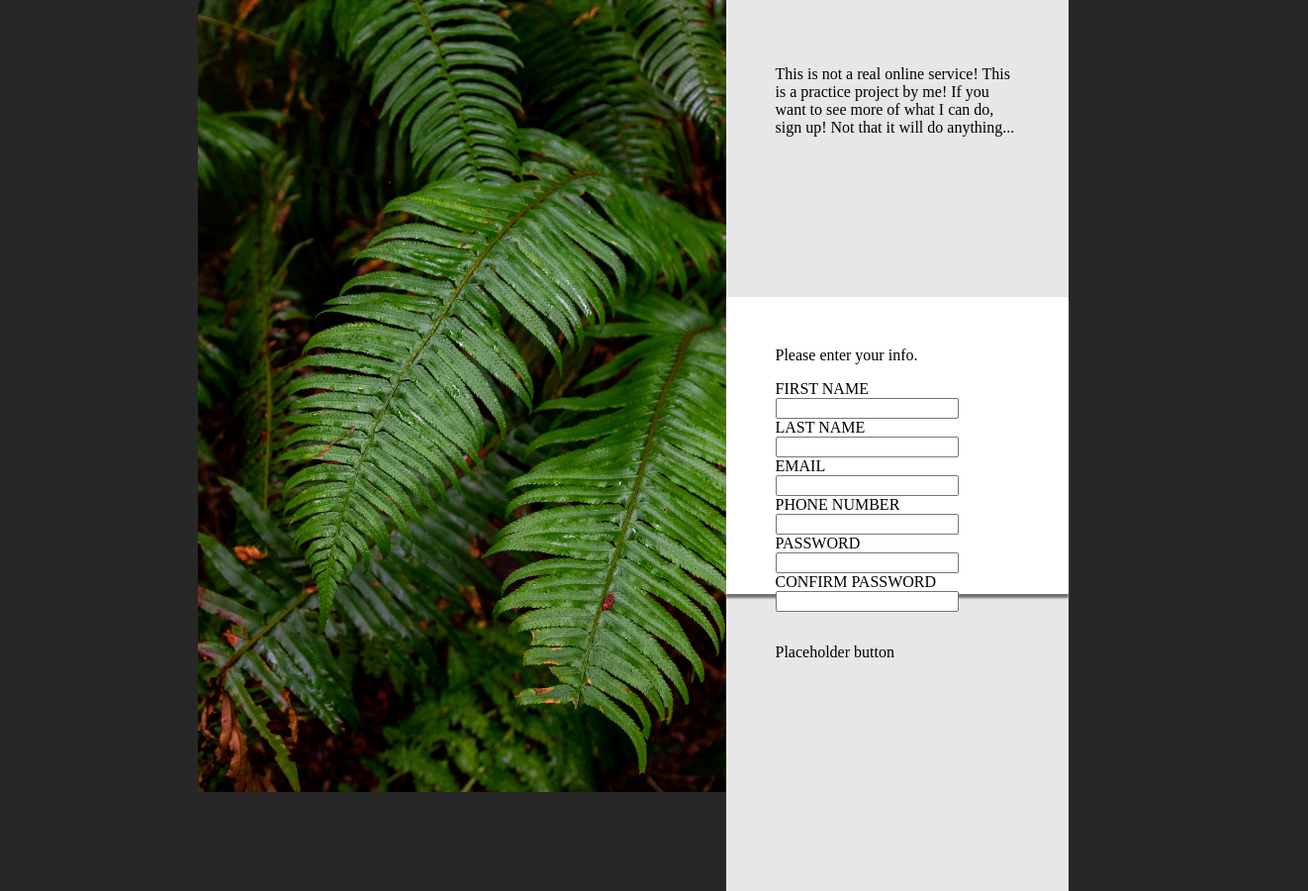
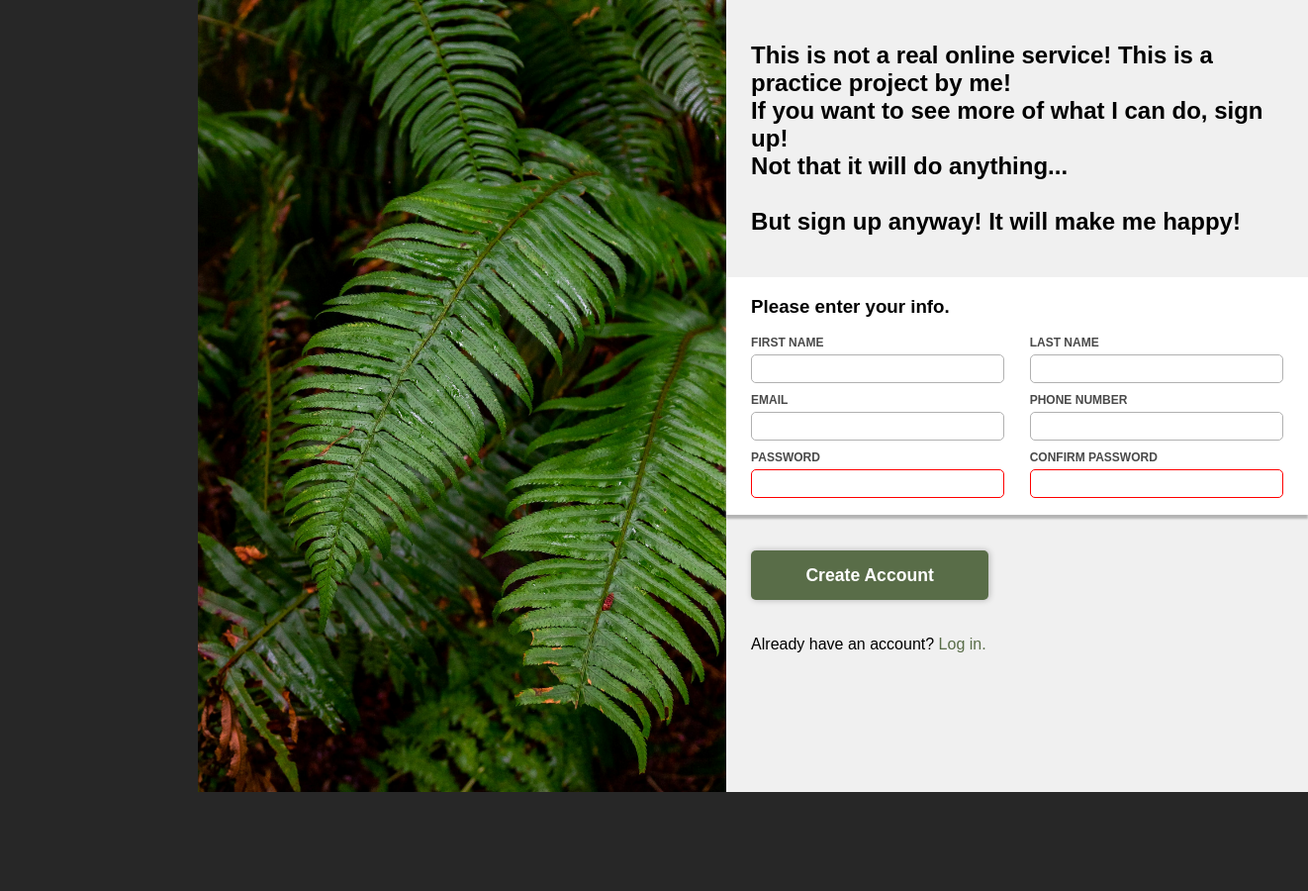
Before and after one commit to Kunbuns/odin-sign-up-form, a plain HTML site: page index.html in a window 1280 px wide. Shown: the whole page at 99% size, 1322 px wide, since content can reach past the window. After the commit the page ends 800 px from the top, so only its background shows below. Drawn offline with Linux system fonts and the light colour scheme.

Commit message:
Add final HTML and CSS

```diff
--- a/index.html
+++ b/index.html
@@ -12,35 +12,42 @@
     </div>
     <div class="content">
         <div class="message">
-            <p>
+            <h2>
                 This is not a real online service! This is a practice project by me!
+                <br/>
                 If you want to see more of what I can do, sign up!
+                <br/>
                 Not that it will do anything...
-            </p>
+                <br/><br/>
+                But sign up anyway! It will make me happy!
+            </h2>
         </div>
         <div class="form-container">
-            <form action="" method="post">
-                <div>
-                    Please enter your info.
-                </div>
-                <p>
+            <h3>Please enter your info.</h3>
+            <form action="" method="get">
+                <div class="form-left">
                     <label for="first-name">FIRST NAME</label>
                     <input type="text" id="first-name" name="first-name">
+                    <label for="email">EMAIL</label>
+                    <input type="email" id="email" name="email">
+                    <label for="password">PASSWORD</label>
+                    <input type="password" id="password" name="password" required>
+                </div>
+                <div class="form-right">
                     <label for="last-name">LAST NAME</label>
                     <input type="text" id="last-name" name="last-name">
-                    <label for="email">EMAIL</label>
-                    <input type="email" id="email" name="email">
                     <label for="phone-number">PHONE NUMBER</label>
                     <input type="tel" id="phone-number" name="phone-number">
-                    <label for="password">PASSWORD</label>
-                    <input type="password" id="password" name="password">
                     <label for="confirm-password">CONFIRM PASSWORD</label>
-                    <input type="password" id="confirm-password" name="confirm-password">
-                </p>
+                    <input type="password" id="confirm-password" name="confirm-password" required>
+                </div>
             </form>
         </div>
         <div class="button-container">
-            Placeholder button
+            </br></br>
+            <button type="submit" class="submit-button">Create Account</button>
+            </br></br></br>
+            Already have an account? <a href="">Log in.</a>
         </div>
     </div>
 </body>
--- a/styles.css
+++ b/styles.css
@@ -1,8 +1,19 @@
+@font-face {
+    font-family: Norse-Bold;
+    src: url(fonts/Norse-Bold.otf);
+}
+
+h2 {
+    font-family: sans-serif;
+}
+
 body {
     display: flex;
     flex-direction: row;
     margin: 0px;
+    padding: 0px;
     background-color: rgb(39, 39, 39);
+    font-family: sans-serif;
 }
 
 .logo {
@@ -16,7 +27,7 @@ body {
     display: flex;
     flex-direction: column;
     justify-content: space-around;
-    background-color: rgb(231, 231, 231);
+    background-color: rgb(240, 240, 240);
     margin-right: 200px;
     border: 50px;
 }
@@ -28,11 +39,70 @@ label, input{
 
 .form-container, .message, .button-container {
     width: auto;
-    height: 200px;
-    padding: 50px;
+    height: 35vh;
+    padding-left: 2vw;
+    padding-right: 2vw;
+}
+
+.message {
+    display: flex;
+    flex-direction: column;
+    justify-content: center;
 }
 
 .form-container {
+    height: 30vh;
+    display: flex;
+    flex-direction: column;
     background-color: white;
-    box-shadow: 0px 4px 2px 0px #727272;
+    box-shadow: 0px 4px 2px 0px #b4b4b4;
 }
+
+form {
+    display: flex;
+    flex-direction: row;
+}
+
+.form-right {
+    padding-left: 2vw;
+}
+
+label {
+    font-size: 0.75rem;
+    font-weight: bold;
+    color: rgb(73, 73, 73);
+    margin-bottom: 5px;
+}
+
+input {
+    margin-bottom: 10px;
+    width: 250px;
+    height: 25px;
+    border: 1px solid #b1b1b1;
+    border-radius: 5px;
+}
+
+input:focus {
+    border: 1px solid blue;
+}
+
+input:invalid {
+    border: 1px solid red;
+}
+
+.submit-button {
+    background-color: #596D48;
+    color: white;
+    border: none;
+    border-radius: 5px;
+    height: 50px;
+    width: 240px;
+    font-weight: bold;
+    font-size: 1.1rem;
+    box-shadow: 1px 0px 6px 0px rgba(0,0,0,0.25);
+}
+
+a {
+    color: #596D48;
+    text-decoration: none;
+}
```
Also changed, not shown: fonts/Norse-Bold.otf (renamed from images/Norse-Bold.otf).
